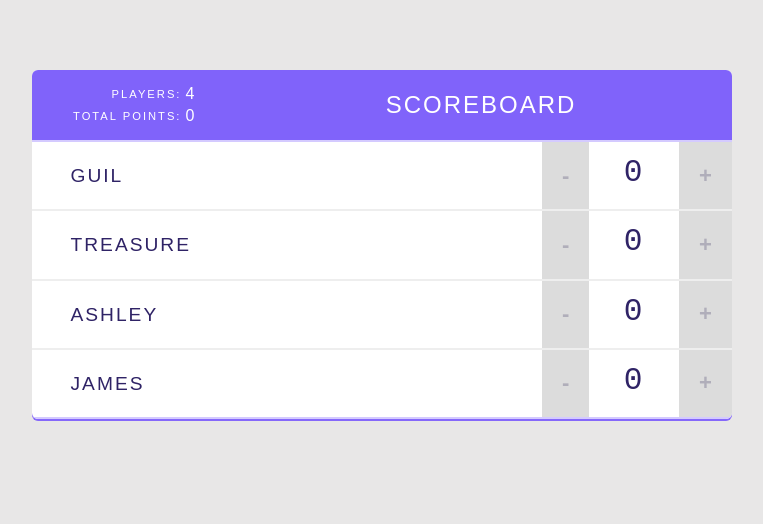
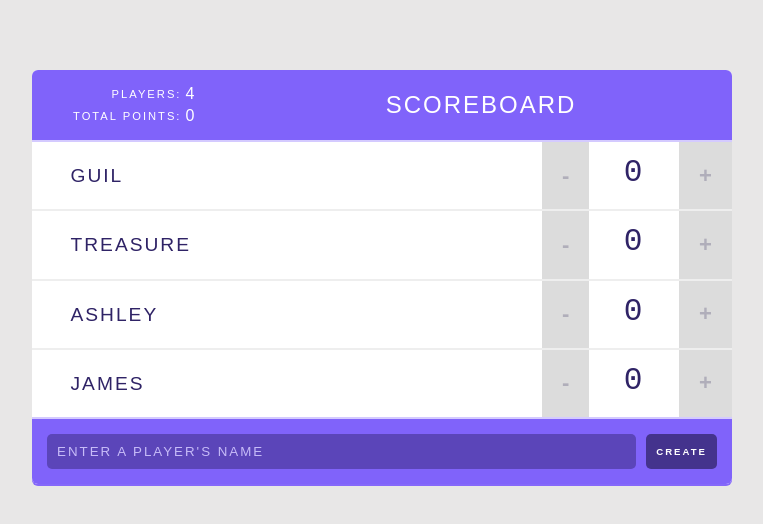
Before and after one commit to iokiwi/react_learning, a React (Create React App) app in the folder scoreboard/: page / in a window 1280 px wide. Shown: the top 524 px of the page, without its empty margins (258-1021 px from the left). Built offline with nearby package versions, Linux system fonts and the light colour scheme.

Commit message:
add player create form

```diff
--- /dev/null
+++ b/scoreboard/src/components/AddPlayerForm.js
@@ -0,0 +1,26 @@
+import React, { useState } from 'react';
+
+const AddPlayerForm = (props) => {
+
+    const [ value, setValue ] = useState("")
+
+    const handleSubmit = (event) => {
+        event.preventDefault();
+        props.addPlayer(value);
+        setValue("");
+    }
+
+    return (
+        <form onSubmit={(event) => handleSubmit(event)}>
+            <input
+                type="text"
+                value={value}
+                placeholder="Enter a player's name"
+                onChange={(event) => setValue(event.target.value)}
+            />
+            <input type="submit" value="Create"/>
+        </form>
+    );
+}
+
+export default AddPlayerForm;
--- a/scoreboard/src/components/App.js
+++ b/scoreboard/src/components/App.js
@@ -1,9 +1,9 @@
-import React from "react";
+import React, { useState } from "react";
 import Header from "./Header";
 import Player from "./Player";
+import AddPlayerForm from "./AddPlayerForm";
 
 const App = () => {
-
   const [players, setPlayers] = React.useState([
     {
       name: "Guil",
@@ -29,6 +29,20 @@ const App = () => {
 
   const handleRemovePlayer = (id) => {
     setPlayers(prevPlayers => prevPlayers.filter(p => p.id !== id));
+  }
+
+  const [nextPlayerId, setNexPlayerId] = useState(5);
+
+  const handleAddPlayer = (name) => {
+    setPlayers(prevPlayers => [
+      ...prevPlayers,
+      {
+        id: nextPlayerId,
+        name: name,
+        score: 0
+      }
+    ])
+    setNexPlayerId((i) => i + 1);
   }
 
   const handleScoreChange = (id, delta) => {
@@ -62,6 +76,11 @@ const App = () => {
           removePlayer={handleRemovePlayer}
         />
       )}
+
+      <AddPlayerForm
+        addPlayer={handleAddPlayer}
+      />
+
     </div>
   );
 
```
